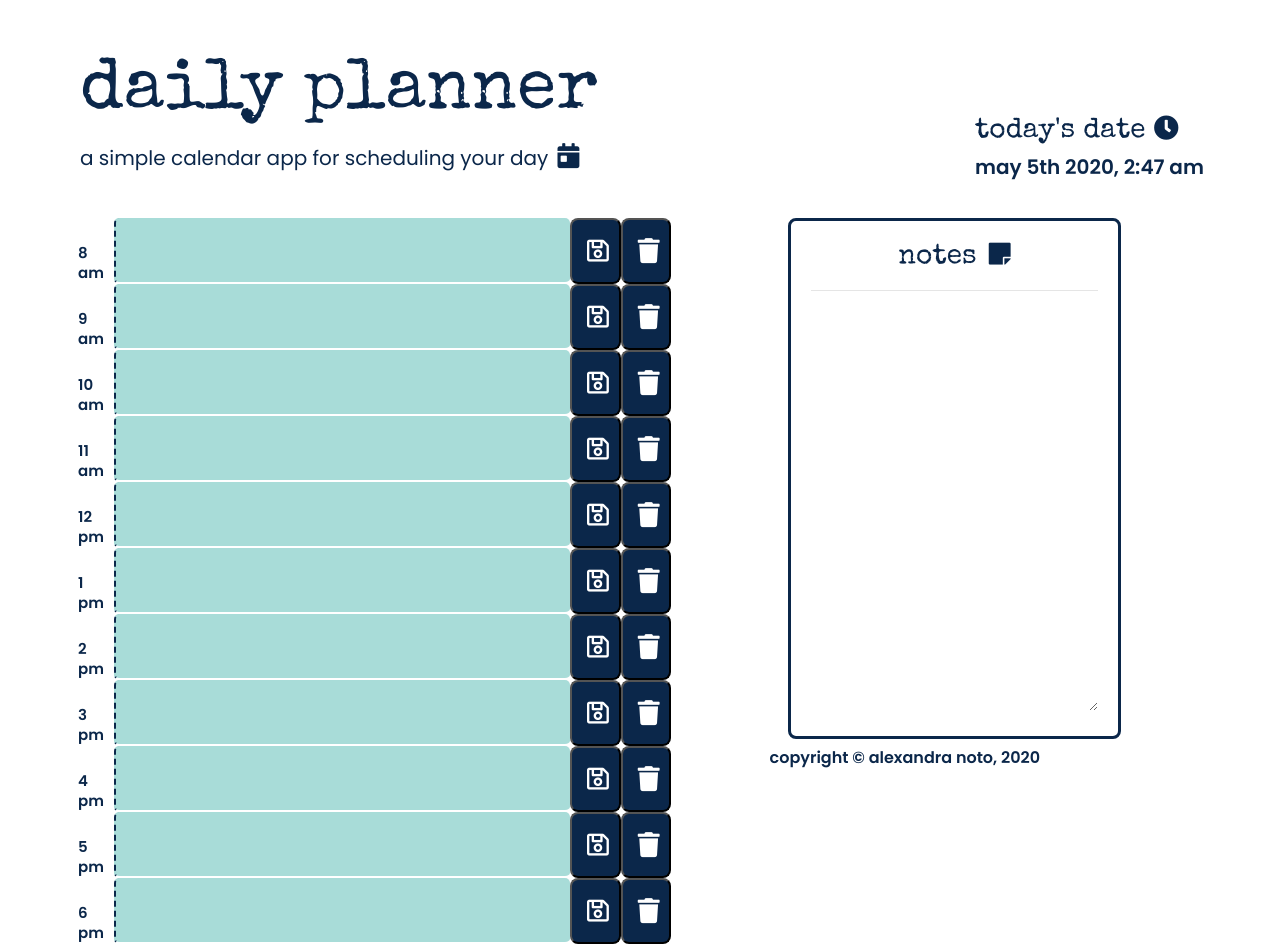
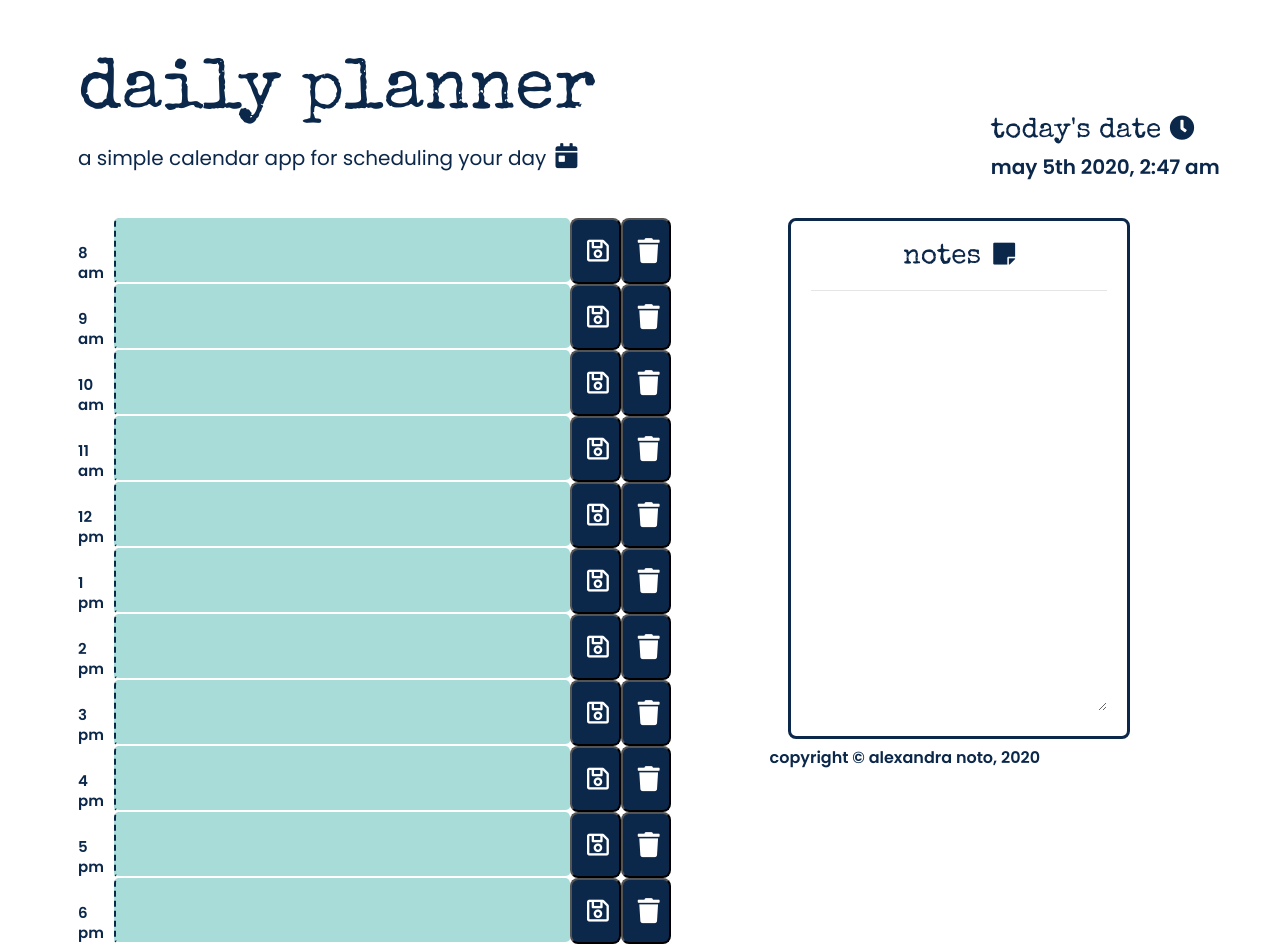
Before and after one commit to avnoto/Work-Day-Scheduler, a plain HTML site: page index.html in a window 1280 px wide. Drawn offline with nearby package versions, Linux system fonts and the light colour scheme; a web font is replaced by a local one.

Commit message:
fixed more spacing

```diff
--- a/index.html
+++ b/index.html
@@ -18,7 +18,7 @@
 
 <body>
     <header class="container-fluid">
-        <div class="row">
+        <div class="row ml-5">
             <div class="col-lg-9 mt-4">
                 <h2 class="display-3">daily planner</h2>
                 <p class="lead" id="subheader">a simple calendar app for scheduling your day <i
--- a/style.css
+++ b/style.css
@@ -51,7 +51,7 @@ body {
   }
 
 .card {
-  width: 71%;
+  width: 73%;
   border-color: #0B274A;
   border-width: 3px;
   border-radius: 8px;
@@ -103,7 +103,3 @@ h2, #today, .card-title {
 #currentDay {
   font-weight: 600;
 }
-
-.display-3, #subheader {
-  margin-left: 65px;
-}
```
